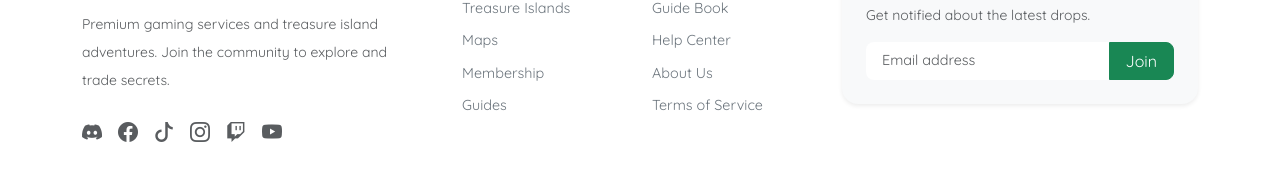
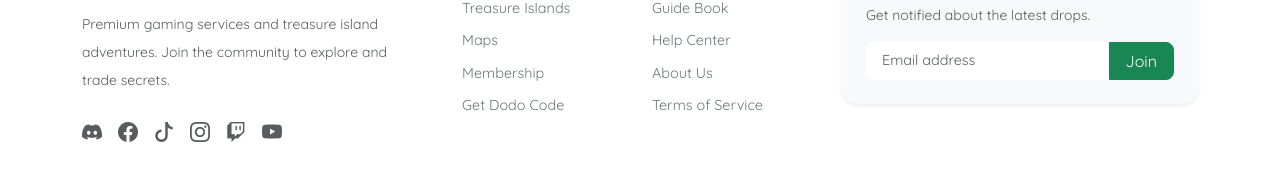
Before and after one commit to bitress/chopaeng, a React (Vite) app: page / in a window 1280 px wide. Shown: the part 2056-2242 px from the top of the page. Built offline with nearby package versions, Linux system fonts and the light colour scheme; no server answers.

Commit message:
added dodo translator

```diff
--- a/src/components/Footer.tsx
+++ b/src/components/Footer.tsx
@@ -20,7 +20,7 @@ const Footer = () => {
             { name: "Treasure Islands", path: "/islands" },
             { name: "Maps", path: "/maps" },
             { name: "Membership", path: "/membership" },
-            { name: "Guides", path: "/guides" },
+            { name: "Get Dodo Code", path: "/dodo" },
         ],
         support: [
             { name: "Guide Book", path: "/guides" },
```
